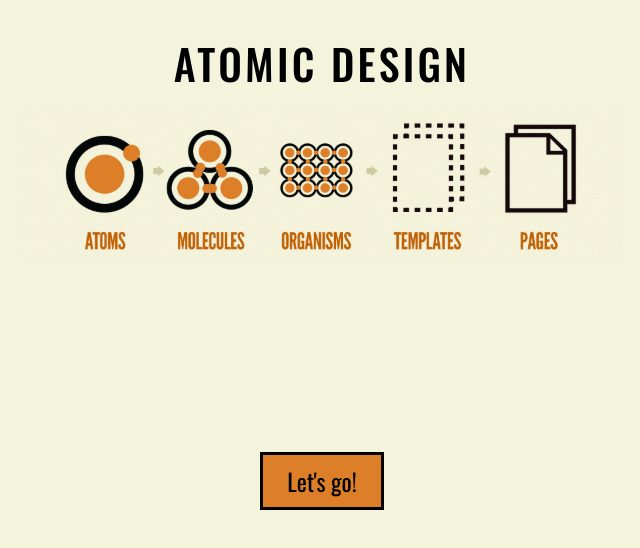
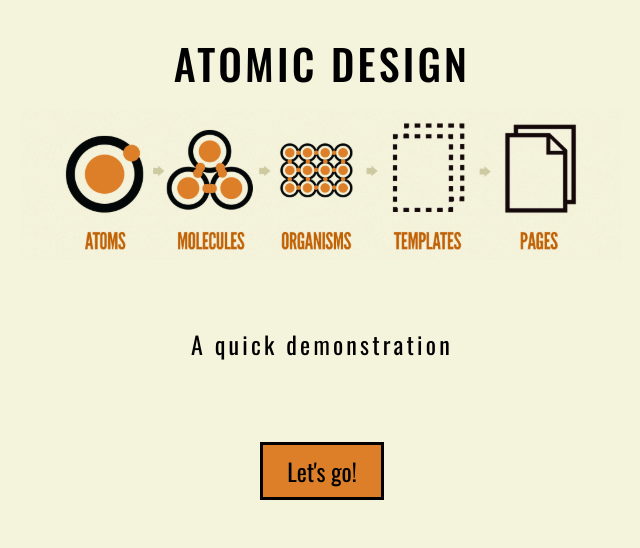
Before and after one commit to Hampus83/atomic-design-example, a SvelteKit app: page / in a window 1280 px wide. Shown: the top 548 px of the page, without its empty margins (318-958 px from the left). Built offline with nearby package versions, Linux system fonts and the light colour scheme.

Commit message:
added subheading

```diff
--- a/src/routes/+page.svelte
+++ b/src/routes/+page.svelte
@@ -52,6 +52,8 @@
 
             {#if visibleIntro}
                 <Image src={introImg}/>
+                <br>
+                <h2>A quick demonstration</h2>
                 <div class="btn-wrapper">
                     <Button btnClass on:click={setVisibleAtoms} btnText="Let's go!" value=''/>
                 </div>
@@ -97,7 +99,7 @@
         text-align: center;
     }
 
-    :global(p, h1) {
+    :global(p, h1, h2) {
         font-family: 'Oswald', sans-serif;
     }
 
@@ -139,6 +141,12 @@
         margin-top: 1.2rem;
     }
 
+    h2 {
+        margin-top: 2rem;
+        letter-spacing: .2rem;
+        font-weight: 400;
+    }
+
     .sentence-wrapper {
         display: flex;
         justify-content: space-between;
@@ -162,7 +170,7 @@
     }
 
     .btn-wrapper :global(button) {
-        margin-top: 11rem;
+        margin-top: 5rem;
     }
 
 </style>
```
